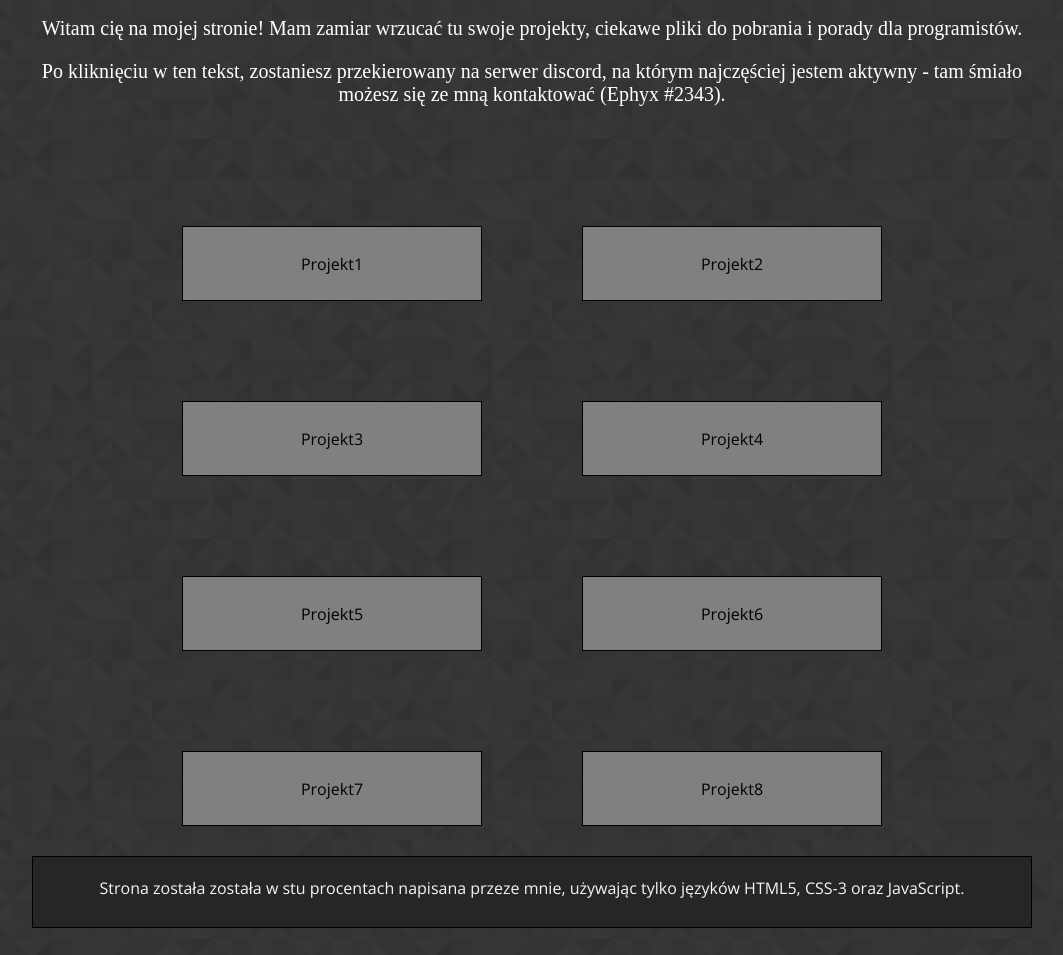
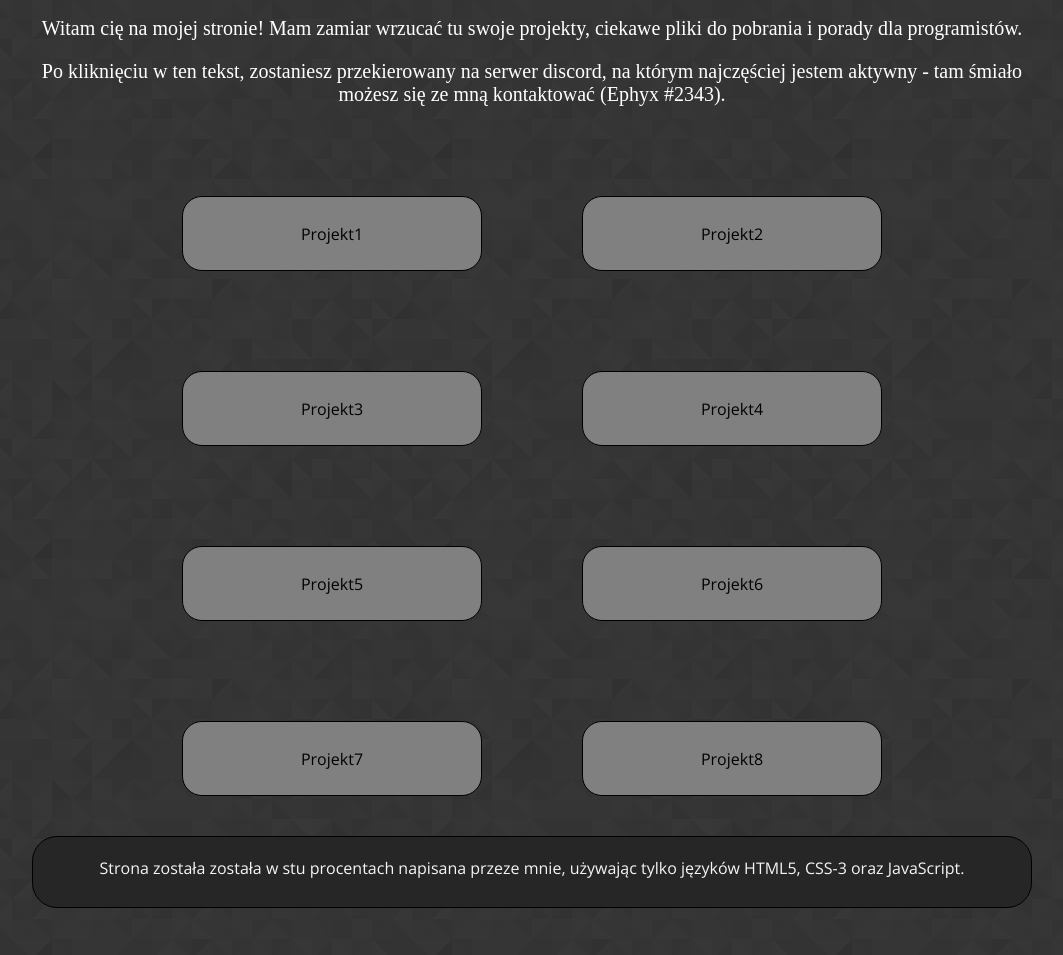
Before and after one commit to 3phyx/3phyx.github.io, a plain HTML site: page index.html in a window 1280 px wide. Shown: the part 61-1016 px from the top of the page, without its empty margins (108-1171 px from the left). Drawn offline with nearby package versions, Linux system fonts and the light colour scheme.

Commit message:
Initial commit

```diff
--- a/style.css
+++ b/style.css
@@ -36,7 +36,7 @@
     }
 
     #btn1 {
-        margin-top: 100px;
+        margin-top: 70px;
         margin-left: 150px;
         height: 75px;
         width: 300px;
@@ -49,6 +49,7 @@
         transition: 0.6s;
         font-family: 'Open Sans', sans-serif;
         float: left;
+        border-radius: 20px;
       }
 
     #btn1:hover {
@@ -58,7 +59,7 @@
     }
 
     #btn2 {
-        margin-top: 100px;
+        margin-top: 70px;
         margin-left: 100px;
         margin-right: 150px;
         height: 75px;
@@ -72,6 +73,7 @@
         transition: 0.6s;
         font-family: 'Open Sans', sans-serif;
         float: left;
+        border-radius: 20px;
     }
 
     #btn2:hover {
@@ -94,6 +96,7 @@
         transition: 0.6s;
         font-family: 'Open Sans', sans-serif;
         float: left;
+        border-radius: 20px;
     }
 
     #btn3:hover {
@@ -116,6 +119,7 @@
         transition: 0.6s;
         font-family: 'Open Sans', sans-serif;
         float: left;
+        border-radius: 20px;
     }
 
     #btn4:hover {
@@ -138,6 +142,7 @@
         transition: 0.6s;
         font-family: 'Open Sans', sans-serif;
         float: left;
+        border-radius: 20px;
     }
 
     #btn5:hover {
@@ -160,6 +165,7 @@
         transition: 0.6s;
         font-family: 'Open Sans', sans-serif;
         float: left;
+        border-radius: 20px;
     }
 
     #btn6:hover {
@@ -182,6 +188,7 @@
         transition: 0.6s;
         font-family: 'Open Sans', sans-serif;
         float: left;
+        border-radius: 20px;
     }
 
     #btn7:hover {
@@ -204,6 +211,7 @@
         transition: 0.6s;
         font-family: 'Open Sans', sans-serif;
         float: left;
+        border-radius: 20px;
     }
 
     #btn8:hover {
@@ -236,6 +244,7 @@
         padding: 20px;
         text-align: center;
         border: 1px solid black;
-        margin-top: 30px;
+        margin-top: 40px;
         background-color: rgb(38, 38, 38);
+        border-radius: 25px;
     }
```
